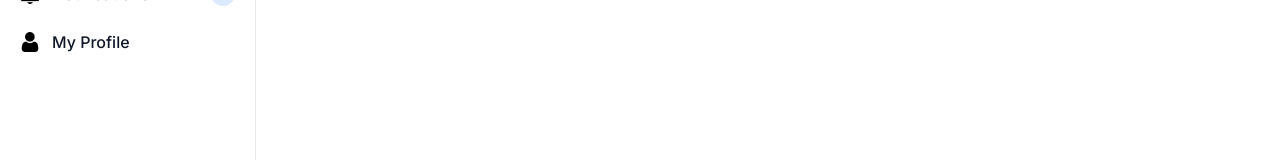
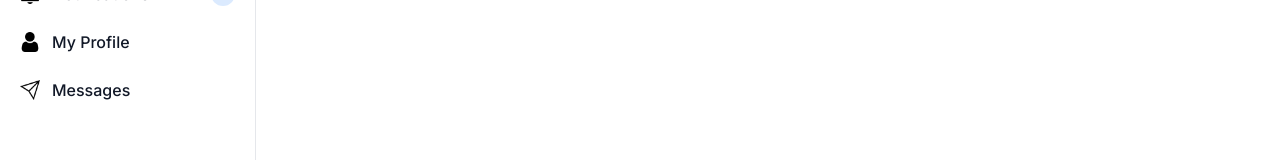
Before and after one commit to josh-dittmer/cs151-facebook-clone, a Next.js app in the folder frontend/: page /home/search in a window 1280 px wide. Shown: the part 202-362 px from the top of the page. Built offline with nearby package versions, Linux system fonts and the light colour scheme.

Commit message:
Started working on messages

```diff
--- a/frontend/src/app/home/layout.tsx
+++ b/frontend/src/app/home/layout.tsx
@@ -114,28 +114,45 @@ export default function HomeLayout({ children }: Readonly<{children: React.React
             <div className="h-full px-3 pb-4 overflow-y-none bg-whit">
                 <ul className="space-y-2 font-medium">
                     <li>
-                        <Link href="/home/timeline" onClick={toggleSidebar} className="flex items-center p-2 text-gray-900 rounded-lg hover:bg-gray-100 group">
-                            <img src="/img/home.png" className="flex-shrink-0 w-5 h-5 text-gray-500 transition duration-75 group-hover:text-gray-900" />
+                        <Link href="/home/timeline" onClick={toggleSidebar}
+                              className="flex items-center p-2 text-gray-900 rounded-lg hover:bg-gray-100 group">
+                            <img src="/img/home.png"
+                                 className="flex-shrink-0 w-5 h-5 text-gray-500 transition duration-75 group-hover:text-gray-900"/>
                             <span className="flex-1 ms-3 whitespace-nowrap">Home</span>
                         </Link>
                     </li>
                     <li>
-                        <Link href="/home/search" onClick={toggleSidebar} className="flex items-center p-2 text-gray-900 rounded-lg hover:bg-gray-100 group">
-                            <img src="/img/search.png" className="flex-shrink-0 w-5 h-5 text-gray-500 transition duration-75 group-hover:text-gray-900" />
+                        <Link href="/home/search" onClick={toggleSidebar}
+                              className="flex items-center p-2 text-gray-900 rounded-lg hover:bg-gray-100 group">
+                            <img src="/img/search.png"
+                                 className="flex-shrink-0 w-5 h-5 text-gray-500 transition duration-75 group-hover:text-gray-900"/>
                             <span className="flex-1 ms-3 whitespace-nowrap">Search</span>
                         </Link>
                     </li>
                     <li>
-                        <Link href="/home/notifications" onClick={toggleSidebar} className="flex items-center p-2 text-gray-900 rounded-lg hover:bg-gray-100 group">
-                            <img src="/img/notification.png" className="flex-shrink-0 w-5 h-5 text-gray-500 transition duration-75 group-hover:text-gray-900" />
+                        <Link href="/home/notifications" onClick={toggleSidebar}
+                              className="flex items-center p-2 text-gray-900 rounded-lg hover:bg-gray-100 group">
+                            <img src="/img/notification.png"
+                                 className="flex-shrink-0 w-5 h-5 text-gray-500 transition duration-75 group-hover:text-gray-900"/>
                             <span className="flex-1 ms-3 whitespace-nowrap">Notifications</span>
-                            <span className="inline-flex items-center justify-center w-3 h-3 p-3 ms-3 text-sm font-medium text-blue-500 bg-blue-100 rounded-full">69</span>
+                            <span
+                                className="inline-flex items-center justify-center w-3 h-3 p-3 ms-3 text-sm font-medium text-blue-500 bg-blue-100 rounded-full">69</span>
                         </Link>
                     </li>
                     <li>
-                        <Link href="/home/profile/me" onClick={toggleSidebar} className="flex items-center p-2 text-gray-900 rounded-lg hover:bg-gray-100 group">
-                            <img src="/img/profile.png" className="flex-shrink-0 w-5 h-5 text-gray-500 transition duration-75 group-hover:text-gray-900" />
+                        <Link href="/home/profile/me" onClick={toggleSidebar}
+                              className="flex items-center p-2 text-gray-900 rounded-lg hover:bg-gray-100 group">
+                            <img src="/img/profile.png"
+                                 className="flex-shrink-0 w-5 h-5 text-gray-500 transition duration-75 group-hover:text-gray-900"/>
                             <span className="flex-1 ms-3 whitespace-nowrap">My Profile</span>
+                        </Link>
+                    </li>
+                    <li>
+                        <Link href="/home/messages" onClick={toggleSidebar}
+                              className="flex items-center p-2 text-gray-900 rounded-lg hover:bg-gray-100 group">
+                            <img src="/img/messages.png"
+                                 className="flex-shrink-0 w-5 h-5 text-gray-500 transition duration-75 group-hover:text-gray-900"/>
+                            <span className="flex-1 ms-3 whitespace-nowrap">Messages</span>
                         </Link>
                     </li>
                 </ul>
@@ -143,11 +160,11 @@ export default function HomeLayout({ children }: Readonly<{children: React.React
             </aside>
 
             <div className="p-4 sm:ml-64">
-            <div className="p-4 mt-14">
-                <div className="block">
-                    {children}
+                <div className="p-4 mt-14">
+                    <div className="block">
+                        {children}
+                    </div>
                 </div>
-            </div>
             </div>
         </div>
     );
```
Also changed, not shown: frontend/public/img/messages.png (added), 1 other file (tests, documents, lock files or other folders).
